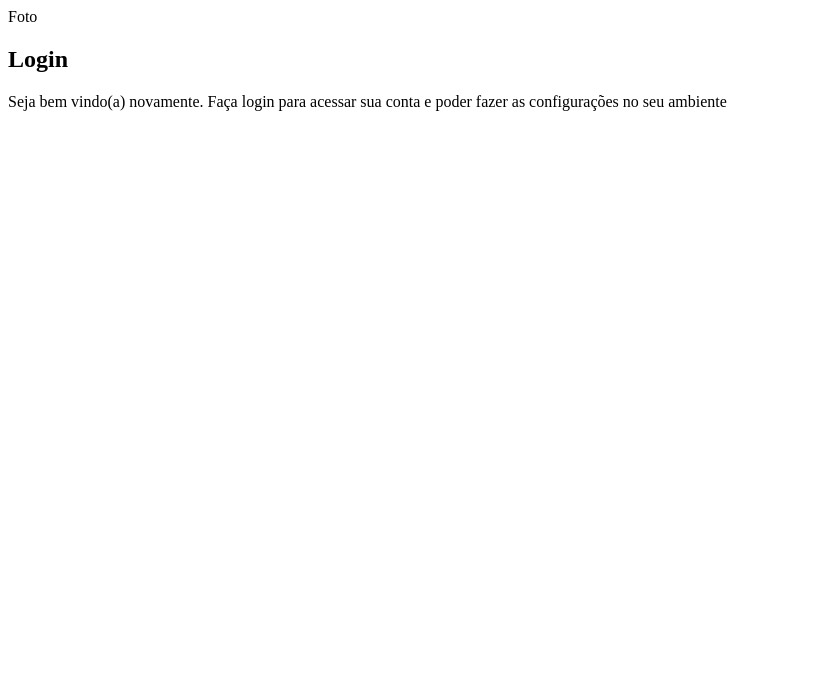
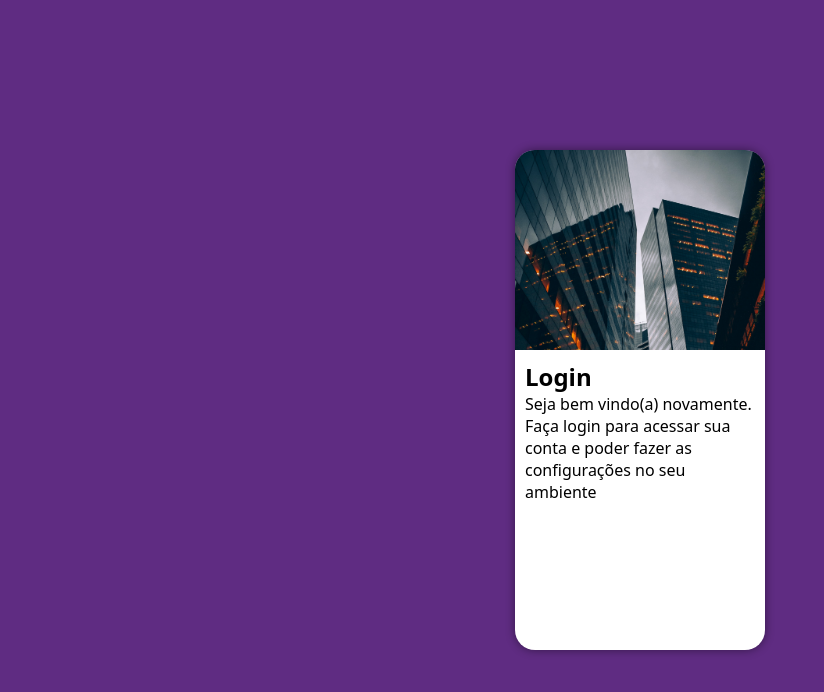
Before and after one commit to RenatoRF1/projeto-login, a plain HTML site: page index.html in a window 1280 px wide. Shown: the whole page, without its empty margins (0-824 px from the left). Drawn offline with Linux system fonts and the light colour scheme.

Commit message:
atualizei o projeto login

```diff
--- a/estilos/style.css
+++ b/estilos/style.css
@@ -8,3 +8,54 @@
     Lilás:#5f2c82
 
 */
+
+* {
+    font-family: system-ui, -apple-system, BlinkMacSystemFont, 'Segoe UI', Roboto, Oxygen, Ubuntu, Cantarell, 'Open Sans', 'Helvetica Neue', sans-serif;
+    padding: 0px;
+    margin: 0px;
+    box-sizing: border-box;
+
+}
+
+body, html {
+    background-color: #5f2c82 ;
+    height: 100vh;
+    width: 100vw;
+
+}
+
+main {
+    height: 100vh;
+    width: 100vw;
+
+}
+
+section#login {
+    position: absolute;
+    top: 50%;
+    left: 50%;
+    transform: translate(-50%, -50%);
+    overflow: hidden;
+
+    background-color: white;
+    width: 250px;
+    height: 500px;
+    border-radius: 20px;
+    box-shadow: 0px 0px 10px rgba(0, 0, 0, 0.450);
+
+}
+
+section#login > div#imagem {
+    display: block;
+    background:#5f2c82 url(../imagens/prédios.jpg) no-repeat;
+    background-size: cover;
+    background-position: center top;
+    height: 200px;
+
+}
+
+section#login > div#formulario {
+    display: block;
+    padding: 10px;
+
+}
--- a/index.html
+++ b/index.html
@@ -14,7 +14,7 @@
         <section id="login">
 
             <div id="imagem">
-                Foto
+                <!--Aqui vai a imagem nas CSS-->
 
             </div>
 
```
